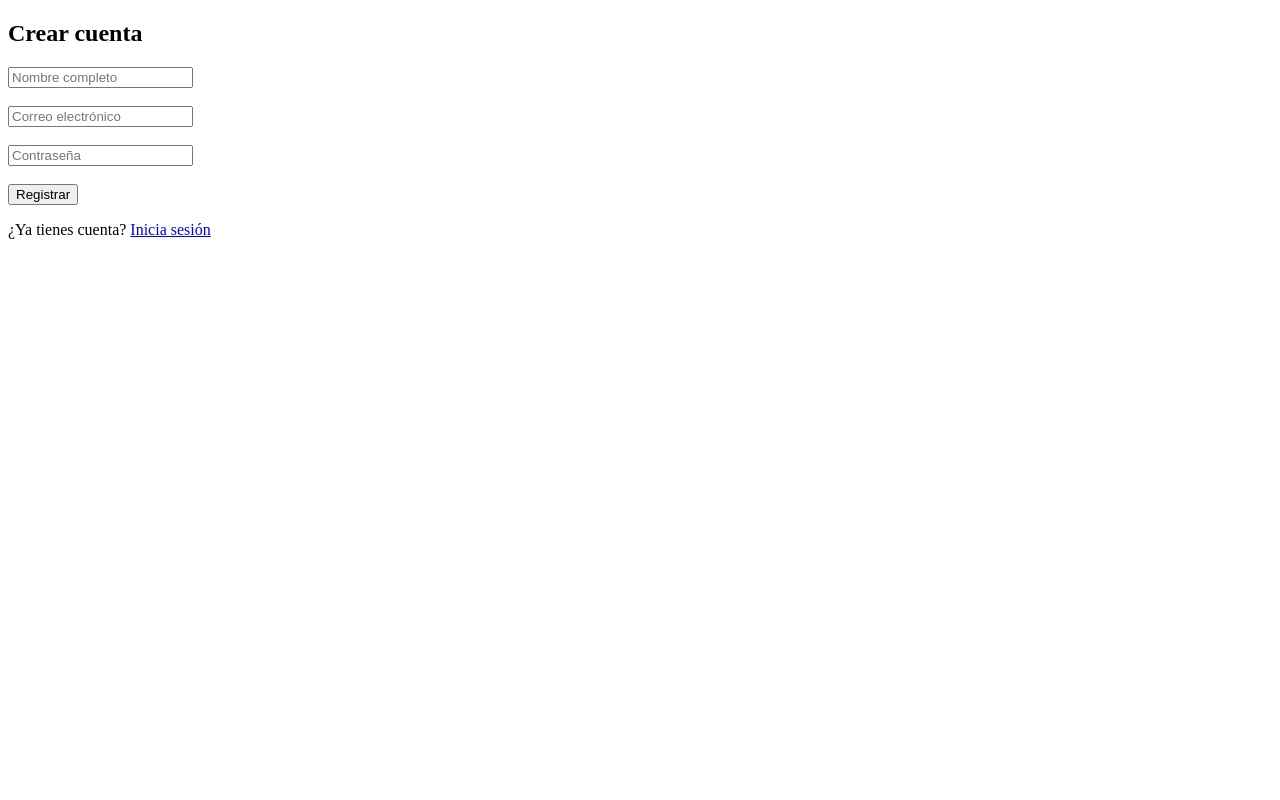
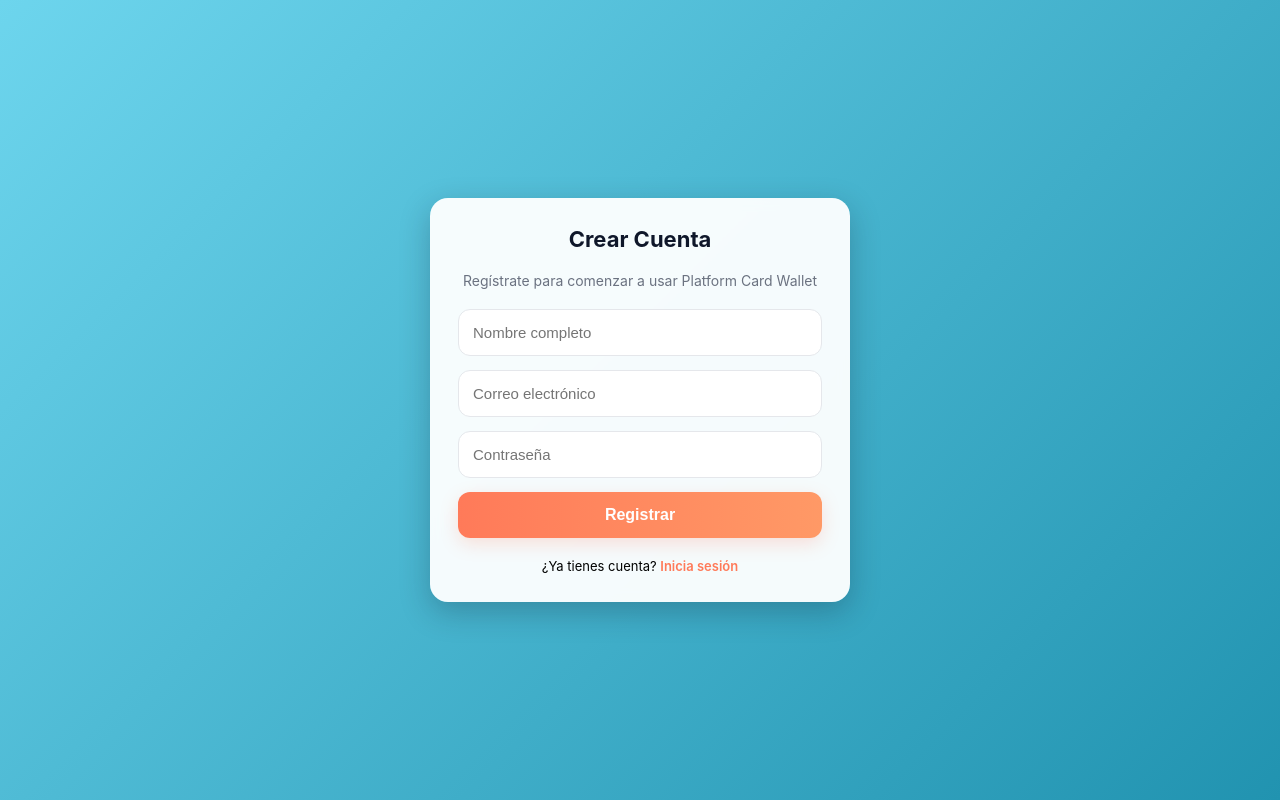
Before and after one commit to LaCreamNo1/PCW-Pay, a PHP site: page /registro.php in a window 1280 px wide. Run offline with PHP 8.4, Linux system fonts and the light colour scheme.

Commit message:
registro
login and registr

```diff
--- a/interfazmovil/registro.php
+++ b/interfazmovil/registro.php
@@ -4,16 +4,77 @@
 <head>
   <meta charset="utf-8">
   <title>Registro - Platform Card Wallet</title>
+  <meta name="viewport" content="width=device-width, initial-scale=1" />
+  <style>
+    :root{
+      --bg-gradient-1: #6dd5ed;
+      --bg-gradient-2: #2193b0;
+      --accent: #ff7a59;
+      --card-bg: rgba(255,255,255,0.95);
+      --muted: #6b7280;
+      --glass: rgba(255,255,255,0.06);
+      font-family: -apple-system, BlinkMacSystemFont, 'Segoe UI', Roboto, 'Helvetica Neue', Arial;
+    }
+    *{box-sizing:border-box;margin:0;padding:0}
+    body,html{height:100%}
+
+    .screen{
+      min-height:100vh;
+      display:flex;
+      align-items:center;
+      justify-content:center;
+      padding:20px;
+      background:linear-gradient(135deg,var(--bg-gradient-1),var(--bg-gradient-2));
+    }
+
+    .card{
+      width:100%;max-width:420px;
+      border-radius:18px;
+      background:var(--card-bg);
+      box-shadow:0 10px 30px rgba(16,24,40,0.25);
+      padding:28px;
+      display:flex;flex-direction:column;gap:20px;
+      backdrop-filter: blur(6px);
+    }
+
+    h2{font-size:22px;color:#0f172a;text-align:center}
+    p{font-size:14px;color:var(--muted);text-align:center}
+
+    form{display:flex;flex-direction:column;gap:14px}
+    input{
+      padding:14px;border-radius:12px;border:1px solid #e5e7eb;
+      font-size:15px;outline:none
+    }
+    input:focus{border-color:var(--accent)}
+
+    .btn{
+      padding:14px;border-radius:12px;border:0;
+      font-weight:600;font-size:16px;cursor:pointer;
+      background:linear-gradient(90deg,var(--accent),#ff9966);
+      color:white;box-shadow:0 6px 18px rgba(255,122,89,0.22)
+    }
+    .link{font-size:13px;text-align:center}
+    .link a{color:var(--accent);text-decoration:none;font-weight:600}
+  </style>
 </head>
 <body>
-  <h2>Crear cuenta</h2>
-  <form method="POST">
-    <input type="text" name="nombre" placeholder="Nombre completo" required><br><br>
-    <input type="email" name="correo" placeholder="Correo electrónico" required><br><br>
-    <input type="password" name="clave" placeholder="Contraseña" required><br><br>
-    <button type="submit" name="registrar">Registrar</button>
-  </form>
-  <p>¿Ya tienes cuenta? <a href="login.php">Inicia sesión</a></p>
+  <main class="screen">
+    <section class="card">
+      <h2>Crear Cuenta</h2>
+      <p>Regístrate para comenzar a usar Platform Card Wallet</p>
+
+      <form method="POST">
+        <input type="text" name="nombre" placeholder="Nombre completo" required>
+        <input type="email" name="correo" placeholder="Correo electrónico" required>
+        <input type="password" name="clave" placeholder="Contraseña" required>
+        <button type="submit" class="btn" name="registrar">Registrar</button>
+      </form>
+
+      <div class="link">
+        ¿Ya tienes cuenta? <a href="login.php">Inicia sesión</a>
+      </div>
+    </section>
+  </main>
 </body>
 </html>
 
@@ -25,9 +86,9 @@ if (isset($_POST['registrar'])) {
 
     $sql = "INSERT INTO usuarios (nombre, correo, clave) VALUES ('$nombre','$correo','$clave')";
     if ($conn->query($sql) === TRUE) {
-        echo "✅ Registro exitoso. Ahora puedes <a href='login.php'>iniciar sesión</a>";
+        echo "<script>alert('✅ Registro exitoso. Ahora puedes iniciar sesión');window.location='login.php';</script>";
     } else {
-        echo "❌ Error: " . $conn->error;
+        echo "<script>alert('❌ Error: ".$conn->error."');</script>";
     }
 }
 ?>
```
Also changed, not shown: interfazmovil/login.php (+71 -12 lines).
